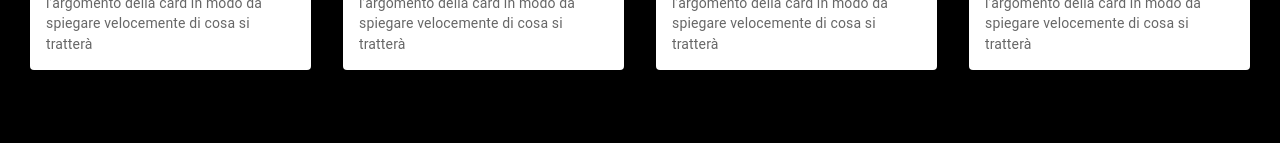
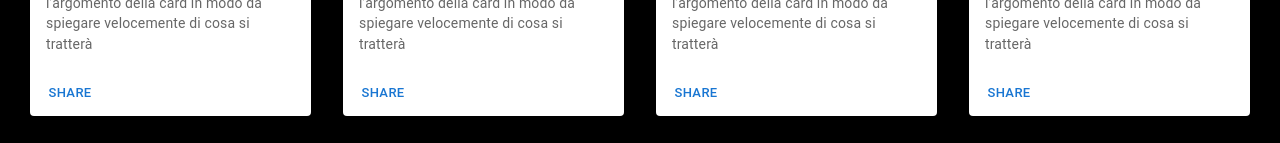
Before and after one commit to Nenne2000/ILiguriMuoionoPrima, a React (Create React App) app: page / in a window 1280 px wide. Shown: the part 849-992 px from the top of the page. Before the commit the page ends 949 px from the top, so only its background shows below. Built offline with nearby package versions, Linux system fonts and the light colour scheme.

Commit message:
bottone card

```diff
--- a/src/components/Card.js
+++ b/src/components/Card.js
@@ -4,6 +4,8 @@ import CardContent from '@mui/material/CardContent';
 import CardMedia from '@mui/material/CardMedia';
 import Typography from '@mui/material/Typography';
 import { CardActionArea } from '@mui/material';
+import { CardActions } from '@mui/material';
+import { Button } from '@mui/material';
 
 export default function ActionAreaCard() {
   return (
@@ -24,6 +26,11 @@ export default function ActionAreaCard() {
           </Typography>
         </CardContent>
       </CardActionArea>
+      <CardActions>
+        <Button size="small" color="primary">
+          Share
+        </Button>
+      </CardActions>
     </Card>
   );
 }
```
